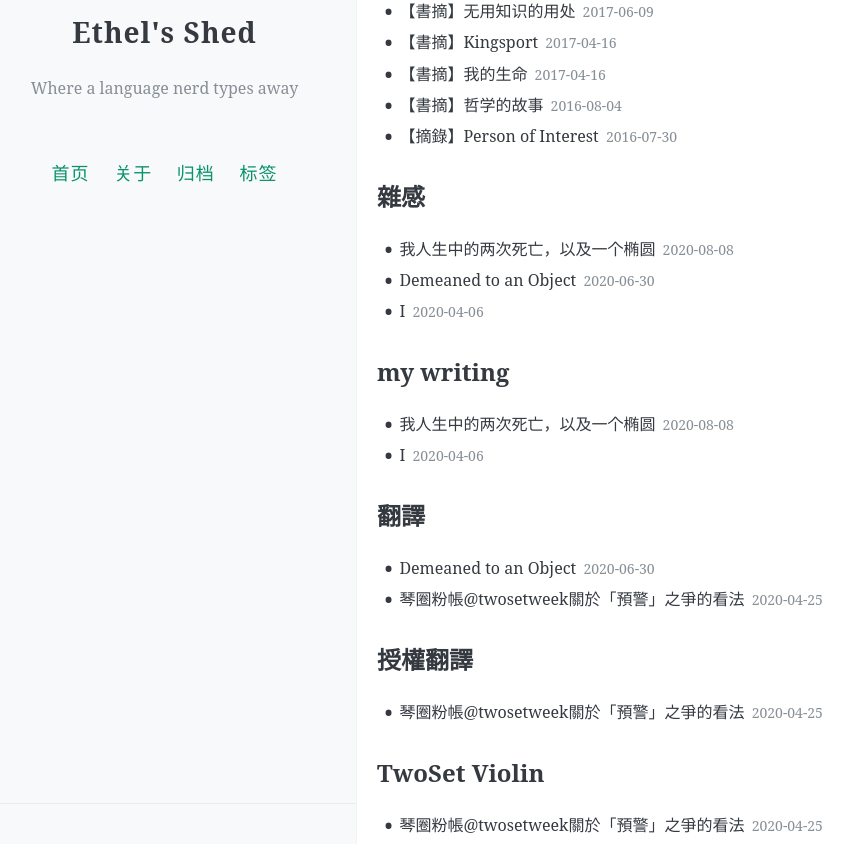
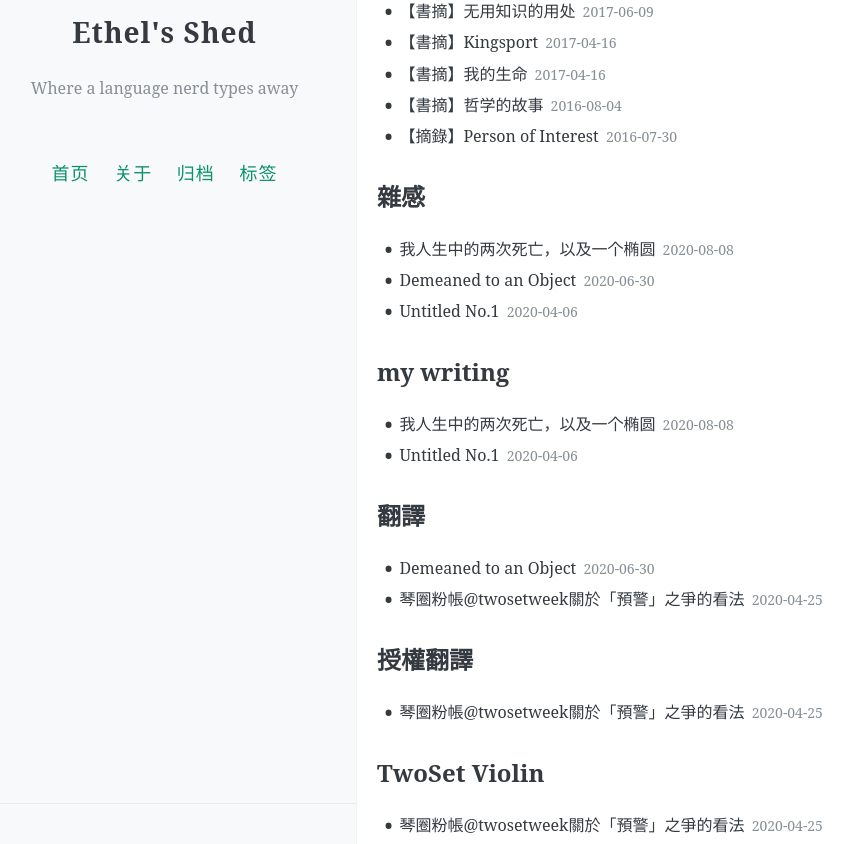
Before and after one commit to thirrith/eth, a Jekyll site: the page built from tags/index.html, in a window 1280 px wide and 1134 px high. Shown: the part 290-1134 px from the top of the window, without its empty margins (27-880 px from the left). Built offline with Jekyll 4.4.1, drawn with Linux system fonts in a browser that asks for light colours; comment, search, counter and statistics services are not loaded.

Commit message:
Update and rename 2020-4-6-I.md to 2020-4-6-untitled1.md

```diff
--- a/_posts/2020-4-6-I.md
+++ b/_posts/2020-4-6-untitled1.md
@@ -1,6 +1,6 @@
 ---
 layout: post
-title: I
+title: Untitled No.1
 date: 2020-4-6
 Author: EthelTowne
 categories:
```
